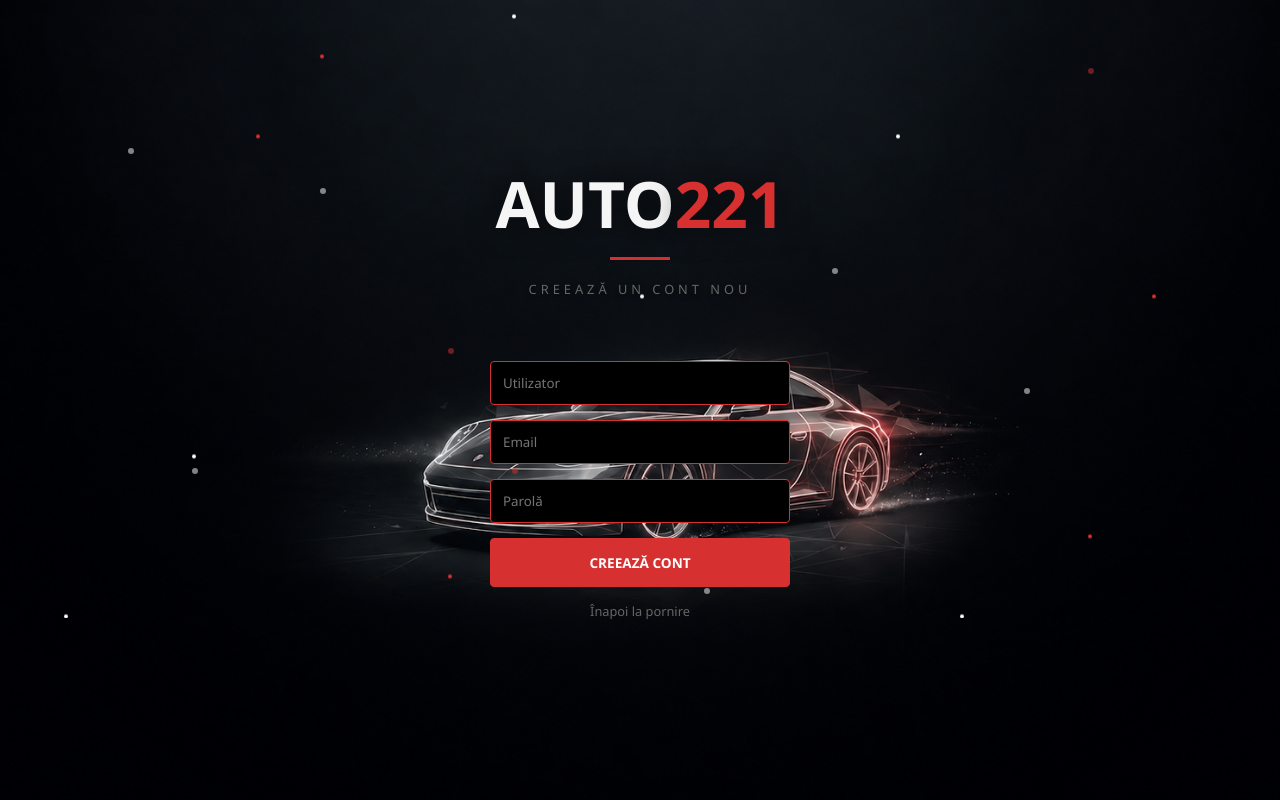
After one commit to AleSbircea/management-parc-auto, a PHP site: page /register.php in a window 1280 px wide. The commit adds this page. Run offline with PHP 8.4, Linux system fonts and the light colour scheme.

Commit message:
Am realizat partea de conectare si inregistrare in cont

```diff
--- /dev/null
+++ b/register.php
@@ -0,0 +1,31 @@
+<!DOCTYPE html>
+<html lang="ro">
+<head>
+    <meta charset="UTF-8">
+    <title>Înregistrare - AUTO221</title>
+    <link rel="stylesheet" href="assets/style.css">
+</head>
+<body>
+    <div class="bg-animation">
+        <div id="stars"></div>
+        <div id="stars2"></div>
+    </div>
+
+    <main class="hero-container">
+        <div class="logo-area fade-in">
+            <h1>AUTO<span>221</span></h1>
+            <div class="divider"></div>
+            <p>Creează un cont nou</p>
+        </div>
+
+        <form action="auth_logic.php" method="POST" class="button-group slide-up" style="flex-direction: column; width: 300px; gap: 15px;">
+            <input type="text" name="username" placeholder="Utilizator" required style="padding: 12px; border-radius: 4px; border: 1px solid #d63031; background: #000; color: #fff;">
+            <input type="email" name="email" placeholder="Email" required style="padding: 12px; border-radius: 4px; border: 1px solid #d63031; background: #000; color: #fff;">
+            <input type="password" name="password" placeholder="Parolă" required style="padding: 12px; border-radius: 4px; border: 1px solid #d63031; background: #000; color: #fff;">
+
+            <button type="submit" name="register" class="btn btn-login" style="width: 100%; cursor: pointer;">Creează Cont</button>
+            <a href="index.php" style="color: #666; text-decoration: none; font-size: 0.8rem;">Înapoi la pornire</a>
+        </form>
+    </main>
+</body>
+</html>
```
Also changed, not shown: index.php (renamed from index.html, +6 -3 lines), login.php (added, +30 -0 lines).
